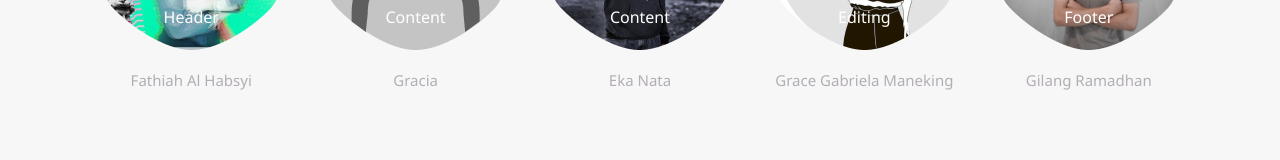
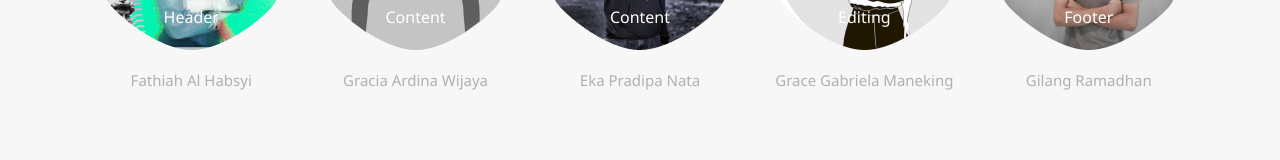
Before and after one commit to Querynalhabsyi/C01, a plain HTML site: page index.html in a window 1280 px wide. Shown: the part 1104-1264 px from the top of the page. Drawn offline with Linux system fonts and the light colour scheme.

Commit message:
Update index.html

```diff
--- a/index.html
+++ b/index.html
@@ -70,14 +70,14 @@
                 <img src="./images/anggota2.png">
                 <p>Content</p>
               </div>
-              <p class="txt-contents">Gracia</p>
+              <p class="txt-contents">Gracia Ardina Wijaya</p>
             </div>
           <div class="lesson">
             <div class="lesson-icon">
               <img src="./images/anggota3.png">
               <p>Content</p>
             </div>
-            <p class="txt-contents">Eka Nata</p>
+            <p class="txt-contents">Eka Pradipa Nata</p>
           </div>
           <div class="lesson">
             <div class="lesson-icon">
```
